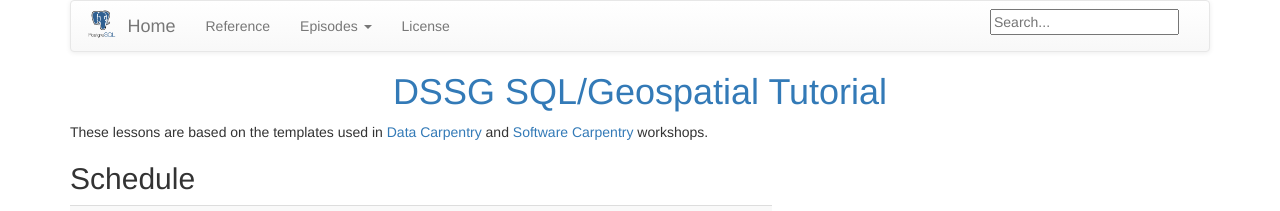
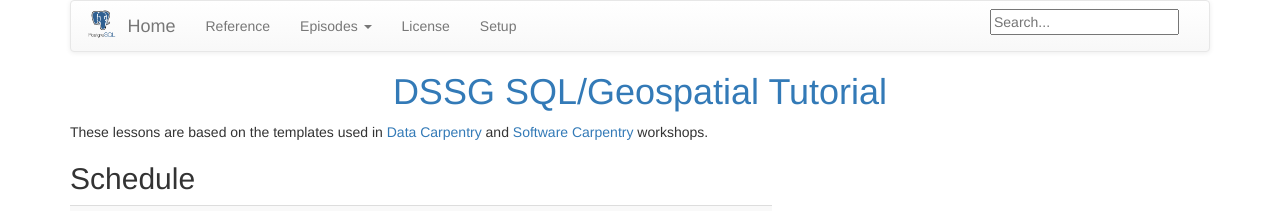
Before and after one commit to uwescience/SQL-geospatial-tutorial, a Jekyll site: the page built from index.md, in a window 1280 px wide. Shown: the top 211 px of the page. Built offline with Jekyll 4.4.1, drawn with Linux system fonts in a browser that asks for light colours.

Commit message:
Adding Setup to navbar

```diff
--- a/_includes/navbar.html
+++ b/_includes/navbar.html
@@ -39,6 +39,9 @@
 
 	{% comment %} Always show license. {% endcomment %}
         <li><a href="{{ root }}/license/">License</a></li>
+
+	{% comment %} DBeaver setup instructions {% endcomment %}
+	      <li><a href="{{root}}/setup">Setup</a></li>
       </ul>
       <form class="navbar-form navbar-right" role="search" id="search" onsubmit="google_search(); return false;">
         <div class="form-group">
```
